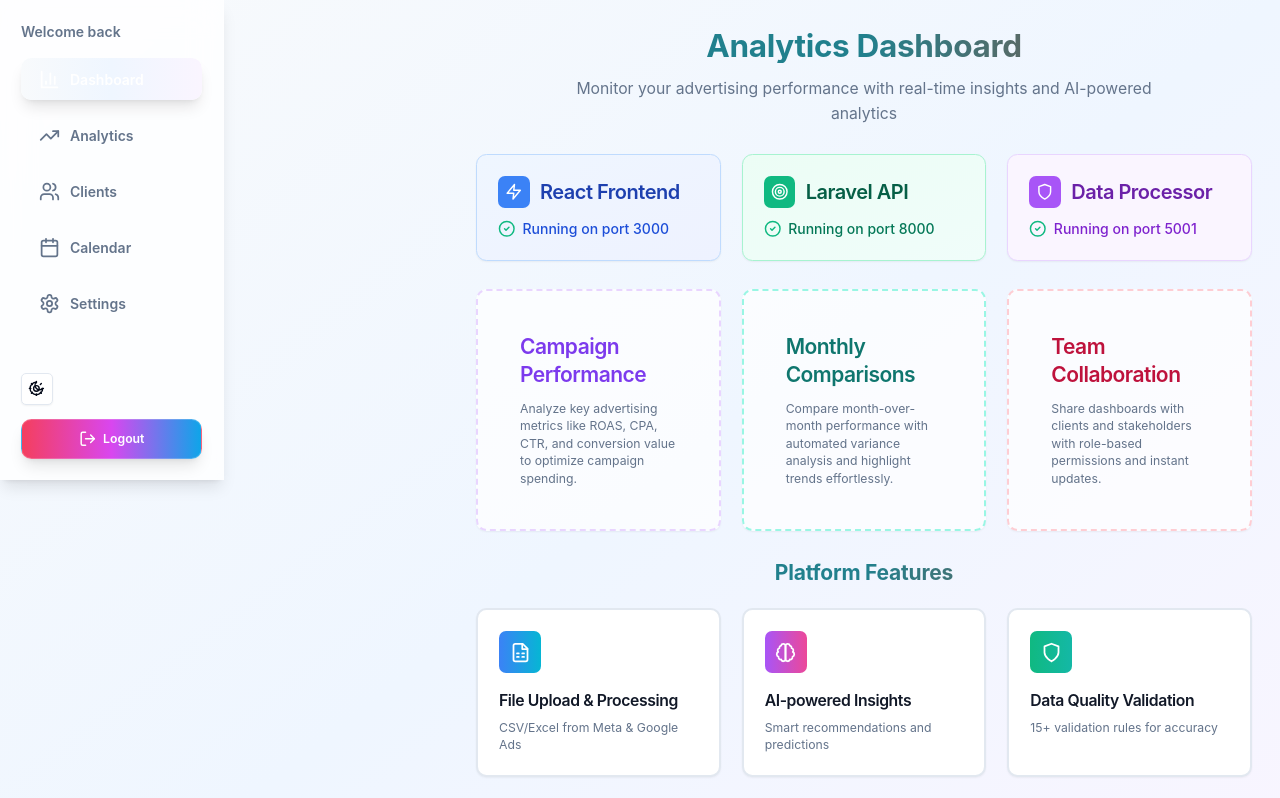
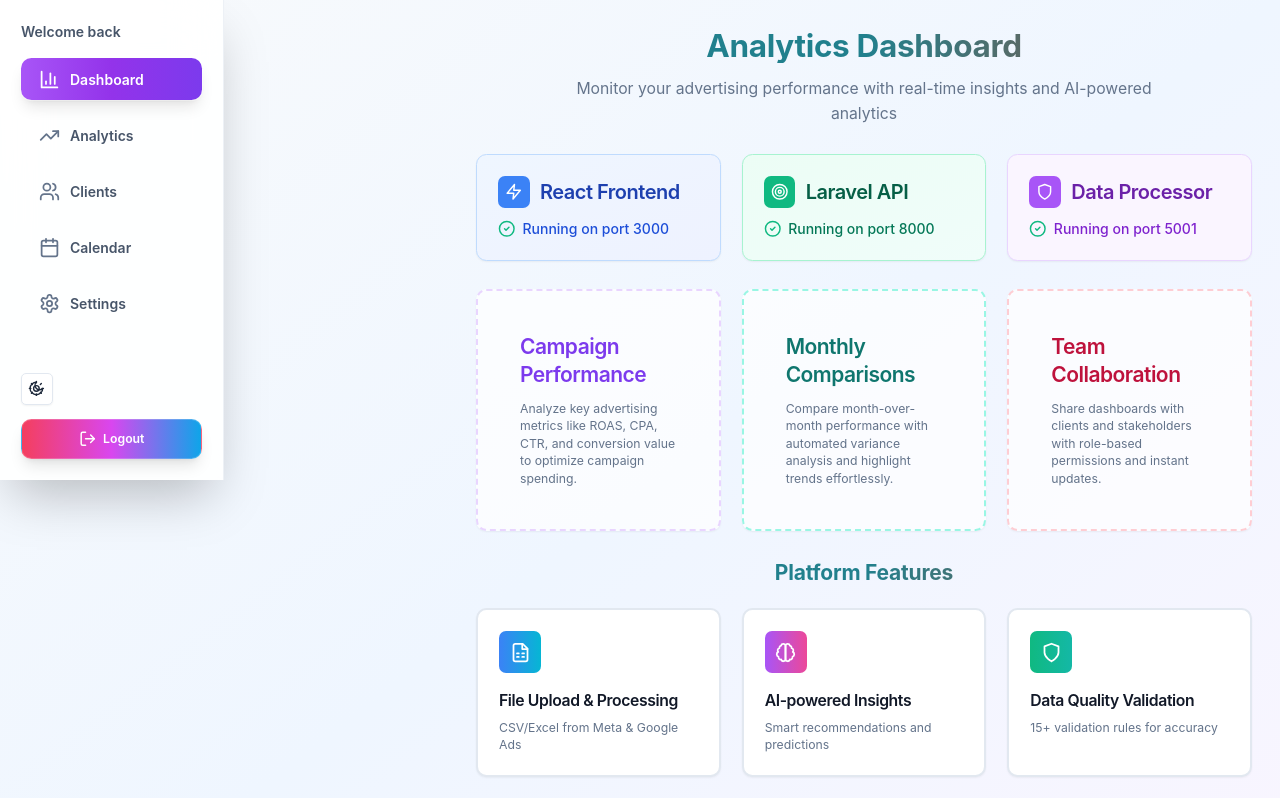
Before and after one commit to ParthAhuja4/tnm, a React (Vite) app: page /app/dashboard in a window 1280 px wide. Shown: the top 798 px of the page. Built offline with nearby package versions, Linux system fonts and the light colour scheme; no server answers; sample sign-in values are in the browser's storage; a web font is replaced by a local one.

Commit message:
sidebar updated

```diff
--- a/src/App.tsx
+++ b/src/App.tsx
@@ -3,6 +3,7 @@ import { NavLink, Outlet } from "react-router-dom";
 import { useAuth } from "@/contexts/AuthContext";
 import { ModeToggle } from "./components/ui/ModeToggle.tsx";
 import { Button } from "./components/ui/Button.tsx";
+import { cn } from "@/lib/utils";
 import AnalyticsPage from "./pages/analytics/AnalyticsPage.tsx";
 import {
   Card,
@@ -72,6 +73,22 @@ const tabs = [
 
 type TabDefinition = (typeof tabs)[number];
 
+type AccentColor = TabDefinition["color"];
+
+const tabGradients: Record<AccentColor, string> = {
+  violet: "from-violet-500 via-violet-600 to-violet-700",
+  teal: "from-teal-500 via-teal-600 to-teal-700",
+  coral: "from-coral-500 via-coral-600 to-coral-700",
+  emerald: "from-emerald-500 via-emerald-600 to-emerald-700",
+};
+
+const tabSoftBackground: Record<AccentColor, string> = {
+  violet: "hover:bg-violet-500/10 dark:hover:bg-violet-500/20",
+  teal: "hover:bg-teal-500/10 dark:hover:bg-teal-500/20",
+  coral: "hover:bg-coral-500/10 dark:hover:bg-coral-500/20",
+  emerald: "hover:bg-emerald-500/10 dark:hover:bg-emerald-500/20",
+};
+
 function ResponsiveSidebar({
   tabs,
   isOpen,
@@ -88,7 +105,7 @@ function ResponsiveSidebar({
   return (
     <>
       {/* Hamburger for md and below */}
-      <div className="fixed top-0 left-0 w-full bg-white/80 dark:bg-slate-900/80 flex items-center justify-between px-6 py-3 z-40 lg:hidden border-b border-white/20 shadow-sm">
+      <div className="fixed top-0 left-0 w-full bg-white/95 dark:bg-slate-950/95 text-slate-800 dark:text-slate-100 flex items-center justify-between px-6 py-3 z-40 lg:hidden border-b border-slate-200/70 dark:border-slate-800/70 shadow-sm backdrop-blur-md">
         <div className="flex items-center space-x-3">
           <div className="w-10 h-10 rounded-full bg-gradient-to-r from-violet-500 to-teal-500 flex items-center justify-center shadow-lg">
             <Rocket className="w-6 h-6 text-white" />
@@ -99,7 +116,7 @@ function ResponsiveSidebar({
         </div>
         <button
           onClick={onToggle}
-          className="text-3xl text-slate-700 dark:text-white focus:outline-none rounded-lg p-1 hover:bg-accent transition"
+          className="text-3xl text-slate-700 dark:text-slate-100 rounded-lg p-1 transition hover:bg-slate-200/70 dark:hover:bg-slate-800/70 focus-visible:outline-none focus-visible:ring-2 focus-visible:ring-slate-400 focus-visible:ring-offset-2 focus-visible:ring-offset-white dark:focus-visible:ring-slate-600 dark:focus-visible:ring-offset-slate-950"
           aria-label="Toggle menu"
         >
           {isOpen ? <X /> : <Menu />}
@@ -116,7 +133,7 @@ function ResponsiveSidebar({
 
       {/* Sidebar */}
       <aside
-        className={`fixed top-0 left-0 h-full w-64 bg-white/80 backdrop-blur-lg dark:bg-slate-900/80 border-r border-white/20 shadow-lg p-6 flex flex-col justify-between transition-transform z-40
+        className={`fixed top-0 left-0 h-full w-64 bg-white/90 text-slate-800 dark:bg-slate-950/90 dark:text-slate-100 backdrop-blur-xl border-r border-slate-200/60 dark:border-slate-800/60 shadow-2xl p-6 flex flex-col justify-between transition-transform z-40
         ${
           isOpen ? "translate-x-0" : "-translate-x-full"
         } lg:translate-x-0 lg:static lg:block`}
@@ -134,7 +151,7 @@ function ResponsiveSidebar({
           </div>
           <button
             onClick={onClose}
-            className="text-3xl text-slate-700 dark:text-white hover:text-foreground focus:outline-none rounded-full p-1 transition"
+            className="text-3xl text-slate-700 dark:text-slate-100 rounded-full p-1 transition hover:text-slate-900 dark:hover:text-white hover:bg-slate-200/70 dark:hover:bg-slate-800/70 focus-visible:outline-none focus-visible:ring-2 focus-visible:ring-slate-400 focus-visible:ring-offset-2 focus-visible:ring-offset-white dark:focus-visible:ring-slate-600 dark:focus-visible:ring-offset-slate-950"
             aria-label="Close menu"
           >
             <X />
@@ -143,7 +160,7 @@ function ResponsiveSidebar({
 
         {/* Welcome text */}
         <div className="space-y-6">
-          <p className="text-base font-semibold text-muted-foreground">
+          <p className="text-base font-semibold text-slate-600 dark:text-slate-400">
             Welcome back
           </p>
         </div>
@@ -156,22 +173,24 @@ function ResponsiveSidebar({
               to={tab.path}
               end={tab.path === "dashboard"}
               className={({ isActive }) =>
-                `group flex items-center justify-start space-x-3 py-3 px-5 rounded-xl font-semibold text-base transition-transform duration-300 ${
+                cn(
+                  "group flex items-center gap-3 rounded-xl px-5 py-3 text-base font-semibold transition-colors duration-200 text-slate-600 dark:text-slate-300 hover:text-slate-900 dark:hover:text-white focus-visible:outline-none focus-visible:ring-2 focus-visible:ring-offset-2 focus-visible:ring-slate-400 focus-visible:ring-offset-white dark:focus-visible:ring-slate-600 dark:focus-visible:ring-offset-slate-950",
                   isActive
-                    ? `bg-gradient-to-r from-${tab.color}-400 to-${tab.color}-600 text-white shadow-lg`
-                    : "text-muted-foreground hover:bg-gray-100 hover:text-gray-900 dark:hover:bg-slate-800 dark:hover:text-white"
-                }`
+                    ? `bg-gradient-to-r ${tabGradients[tab.color]} text-white shadow-lg ring-1 ring-white/40 dark:ring-white/10`
+                    : tabSoftBackground[tab.color]
+                )
               }
               onClick={onClose}
             >
               {({ isActive }) => (
                 <>
                   <tab.icon
-                    className={`w-6 h-6 ${
+                    className={cn(
+                      "h-6 w-6 transition-colors duration-200",
                       isActive
                         ? "text-white"
-                        : "text-muted-foreground group-hover:text-foreground"
-                    }`}
+                        : "text-slate-500 dark:text-slate-400 group-hover:text-slate-700 dark:group-hover:text-slate-100"
+                    )}
                   />
                   <span className="select-none">{tab.name}</span>
                 </>
--- a/src/components/ui/Table.tsx
+++ b/src/components/ui/Table.tsx
@@ -69,7 +69,7 @@ const TableHead = React.forwardRef<
   <th
     ref={ref}
     className={cn(
-      "h-12 px-4 text-left align-middle font-medium text-gray-500 [&:has([role=checkbox])]:pr-0",
+      "h-12 px-4 text-left text-bold align-middle font-large dark:text-gray-100 [&:has([role=checkbox])]:pr-0",
       className
     )}
     {...props}
```
Also changed, not shown: 1 other file (tests, documents, lock files or other folders).
